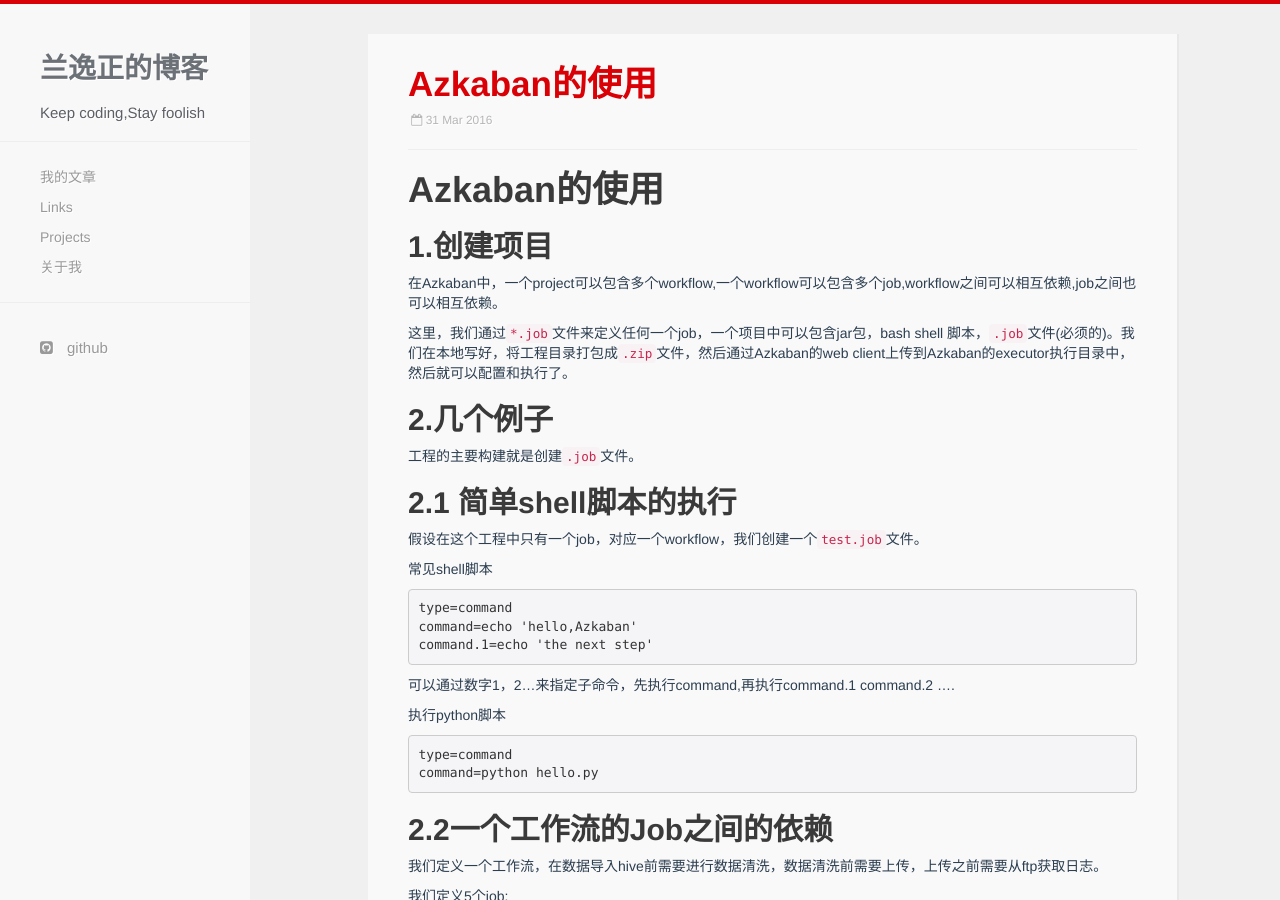
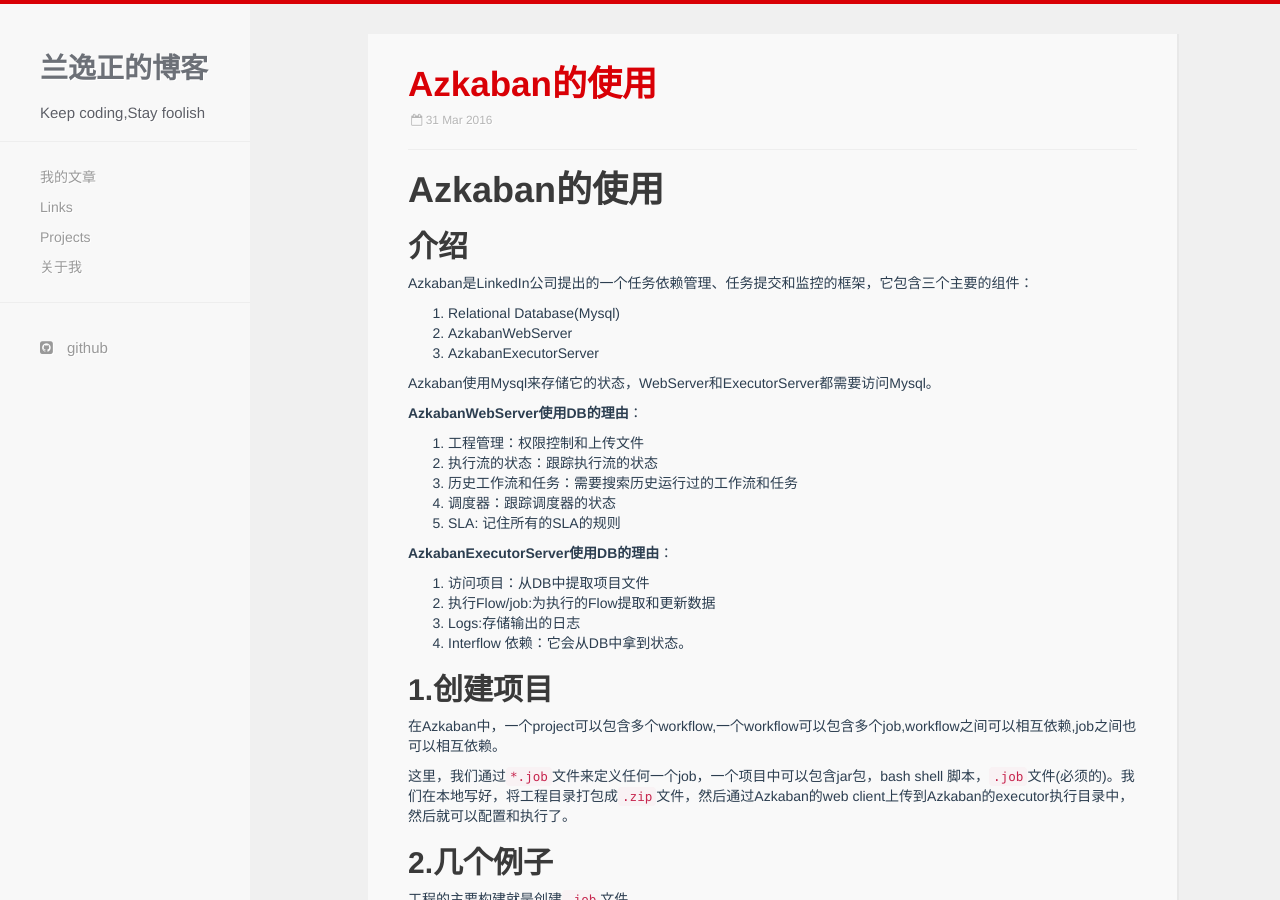
Before and after one commit to lanyizheng/lanyizheng.github.com, a Jekyll site: the page built from _posts/2016-03-31-Azkaban的使用.md, in a window 1280 px wide and 900 px high. Built offline with Jekyll 4.4.1, drawn with Linux system fonts in a browser that asks for light colours; nearby versions of some CDN libraries; Markdown is read by kramdown in place of the engine named in the settings.

Commit message:
add a introduction

```diff
--- a/_posts/2016-03-31-Azkaban的使用.md
+++ b/_posts/2016-03-31-Azkaban的使用.md
@@ -1,4 +1,29 @@
 #Azkaban的使用
+
+##介绍
+Azkaban是LinkedIn公司提出的一个任务依赖管理、任务提交和监控的框架，它包含三个主要的组件：
+
+1. Relational Database(Mysql)
+2. AzkabanWebServer
+3. AzkabanExecutorServer
+
+Azkaban使用Mysql来存储它的状态，WebServer和ExecutorServer都需要访问Mysql。
+
+**AzkabanWebServer使用DB的理由**：
+
+1. 工程管理：权限控制和上传文件
+2. 执行流的状态：跟踪执行流的状态
+3. 历史工作流和任务：需要搜索历史运行过的工作流和任务
+4. 调度器：跟踪调度器的状态
+5. SLA: 记住所有的SLA的规则
+
+**AzkabanExecutorServer使用DB的理由**：
+
+1. 访问项目：从DB中提取项目文件
+2. 执行Flow/job:为执行的Flow提取和更新数据
+3. Logs:存储输出的日志
+4. Interflow 依赖：它会从DB中拿到状态。
+
 
 ##1.创建项目
 在Azkaban中，一个project可以包含多个workflow,一个workflow可以包含多个job,workflow之间可以相互依赖,job之间也可以相互依赖。
```
